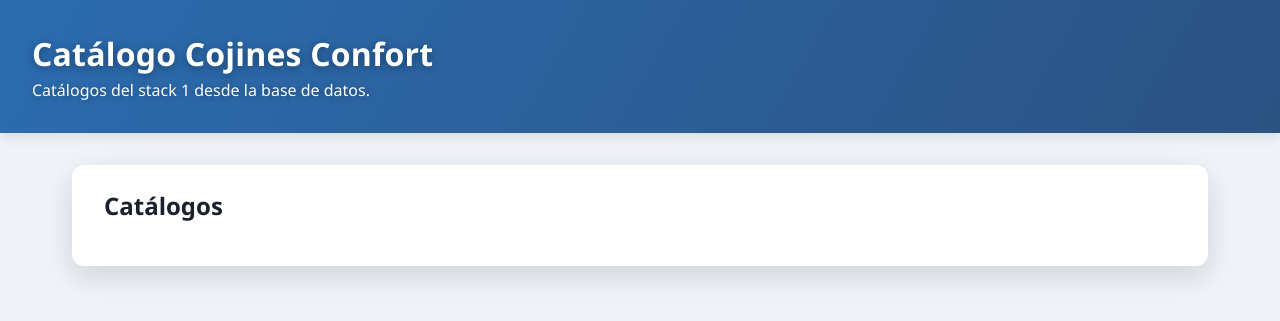
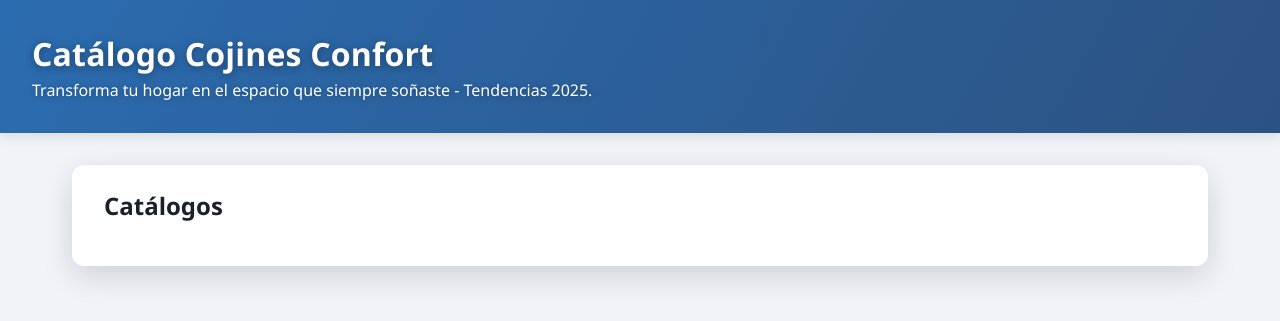
Before and after one commit to ErickF2811/demo-catalogocojines, a Flask app: template app/templates/stack_one.html in a window 1280 px wide. Shown: the top 321 px of the page. Run offline with Flask 3, Linux system fonts and the light colour scheme; the template is opened without the code that fills it, so the values that code supplies are empty.

Commit message:
catalogo administrado

```diff
--- a/app/templates/stack_one.html
+++ b/app/templates/stack_one.html
@@ -63,7 +63,7 @@
         {% endif %}
     ">
       <h1>Catálogo Cojines Confort</h1>
-      <p>Catálogos del stack 1 desde la base de datos.</p>
+      <p>Transforma tu hogar en el espacio que siempre soñaste - Tendencias 2025.</p>
     </header>
     <main>
       {# Panel de actividad eliminado: los logs se verán en stdout del contenedor #}
```
Also changed, not shown: README.md.
